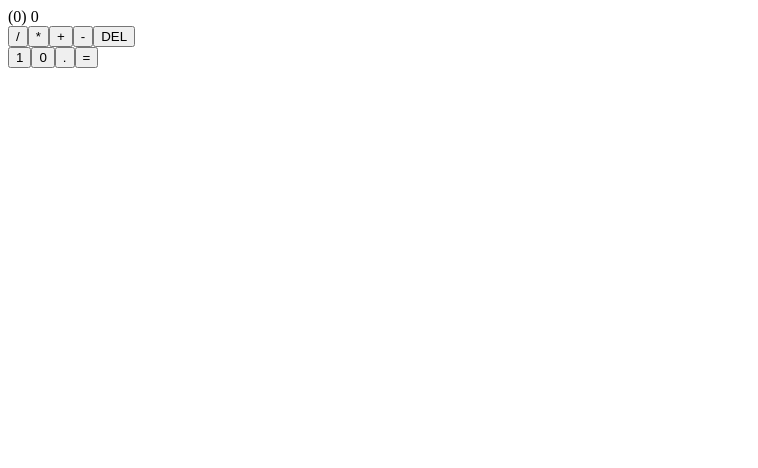
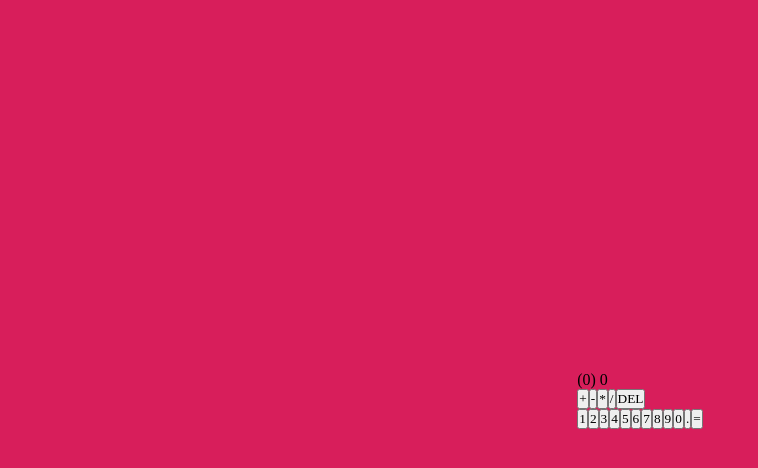
Before and after one commit to PritamMaharjan86/Calculator, a React (Create React App) app: page / in a window 1280 px wide. Shown: the top 468 px of the page, without its empty margins (0-758 px from the left). Built offline with nearby package versions, Linux system fonts and the light colour scheme.

Commit message:
number fixed

```diff
--- a/src/App.js
+++ b/src/App.js
@@ -1,47 +1,41 @@
+function App()
+{
+const createDigits = () =>
+{
+  const digits = [];
 
-
-function App() {
-
-  const createDigits = ()=>
-  {
-    const digits =[];
-
-    for(let i = 1; i < 10; i++)
+  for (let i = 1; i <10; i++)
   {
     digits.push(
       <button key={i}>{i}</button>
     )
+  }
   return digits;
 }
-  }
 
-
-  return (
+  return(
     <div className="App">
       <div className="calculator">
+        <div className="display">
           <span>(0)</span> 0
         </div>
         <div className="operators">
-            <button>/</button>
-            <button>*</button>
           <button>+</button>
           <button>-</button>
+          <button>*</button>
+          <button>/</button>
           <button>DEL</button>
+        </div>
 
-
-          </div>
         <div className="digits">
-            { createDigits() }
-
-
+          {createDigits()}
           <button>0</button>
           <button>.</button>
           <button>=</button>
-
         </div>
-
       </div>
-  );
+    </div>
+  )
 }
 
 export default App;
--- a/src/index.css
+++ b/src/index.css
@@ -0,0 +1,25 @@
+:root
+{
+  --primary:#d81e5b;
+
+}
+
+*
+{
+  margin:0;
+  padding: 0;
+  box-sizing: border-box;
+  font-family: 'Times New Roman', Times, serif;
+}
+
+body{
+  background-color: var(--primary);
+}
+
+.App
+{
+  display:flex;
+  min-height: 100vh;
+  align-items: center;
+  justify-content: center;
+}
```
Lines whose indentation alone changed are shown as unchanged.
